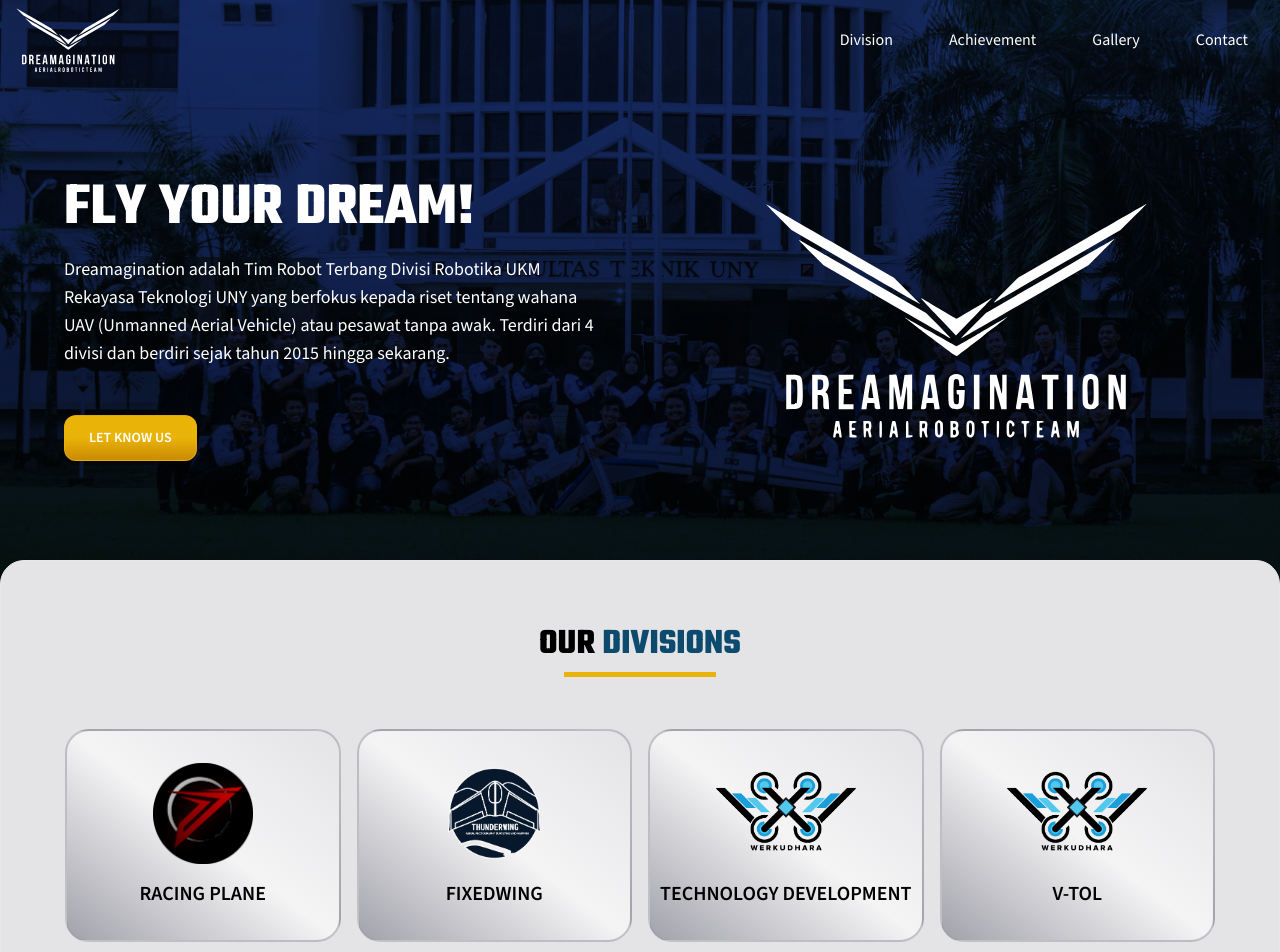
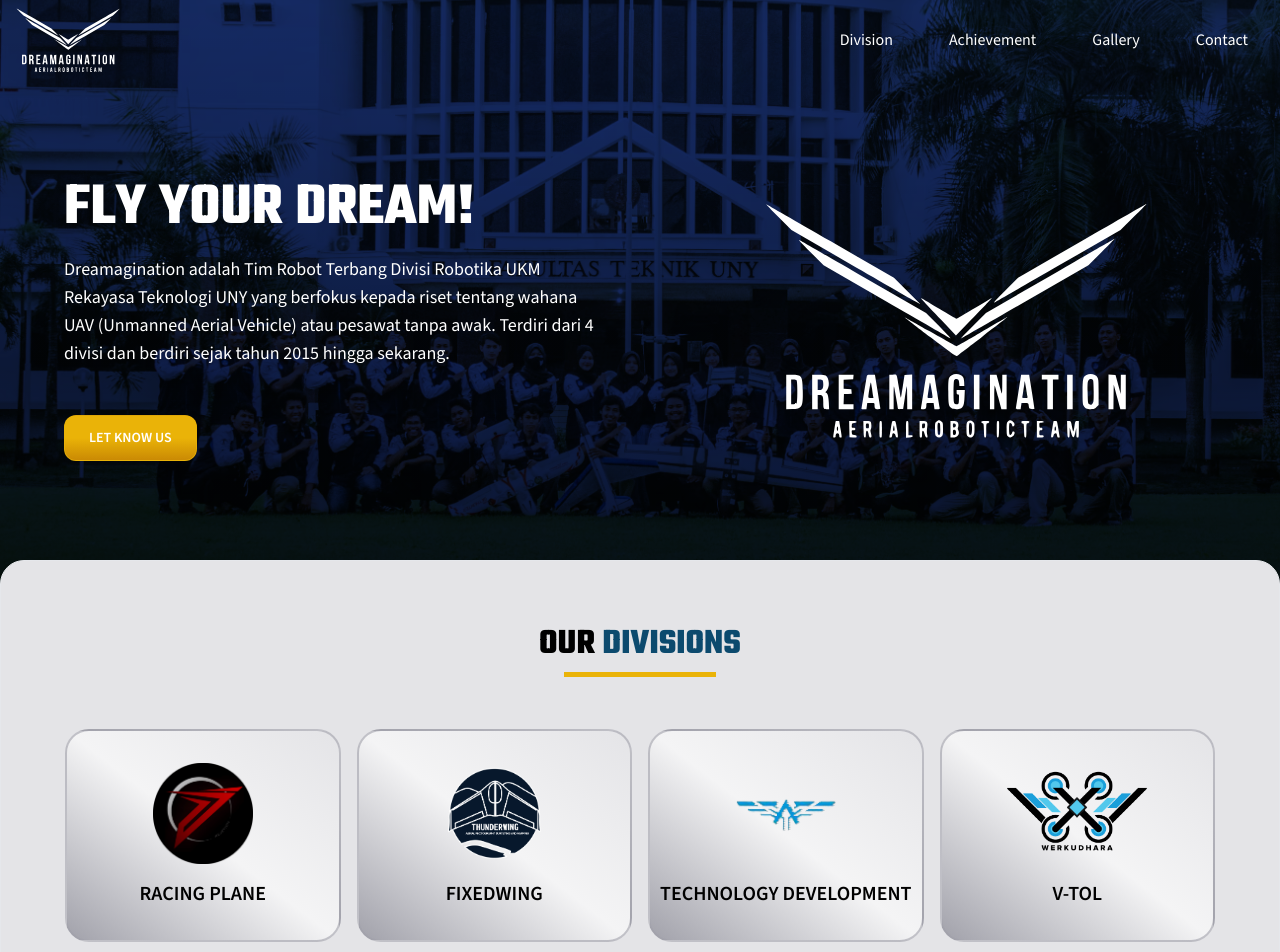
Before and after one commit to toufiqnuur/dreamagination, a Next.js app: page / in a window 1280 px wide. Shown: the top 952 px of the page. Built offline with nearby package versions, Linux system fonts and the light colour scheme.

Commit message:
update img

```diff
--- a/src/app/subteam/page.tsx
+++ b/src/app/subteam/page.tsx
@@ -42,7 +42,7 @@
   },
   {
     path: "/azzawra",
-    icon: "/wekudhara.png",
+    icon: "/TD.png",
     name: "Az-Zawra Biantara",
     divison: "Technology Development",
     detail:
--- a/src/components/home/Division.tsx
+++ b/src/components/home/Division.tsx
@@ -7,7 +7,7 @@
   {
     name: "Technology Development",
     path: "/azzawra-biantara",
-    icon: "/wekudhara.png",
+    icon: "/TD.png",
   },
   { name: "V-TOL", path: "/werkudhara", icon: "/wekudhara.png" },
 ];
@@ -25,7 +25,7 @@
             <Image
               className="mx-auto transition-all delay-100 duration-300 ease-linear group-hover:scale-125"
               src={division.icon}
-              width={idx > 1 ? 150 : 100}
+              width={idx > 2 ? 150 : 100}
               height={100}
               alt=""
             />
```
Also changed, not shown: public/TD.png (added).
